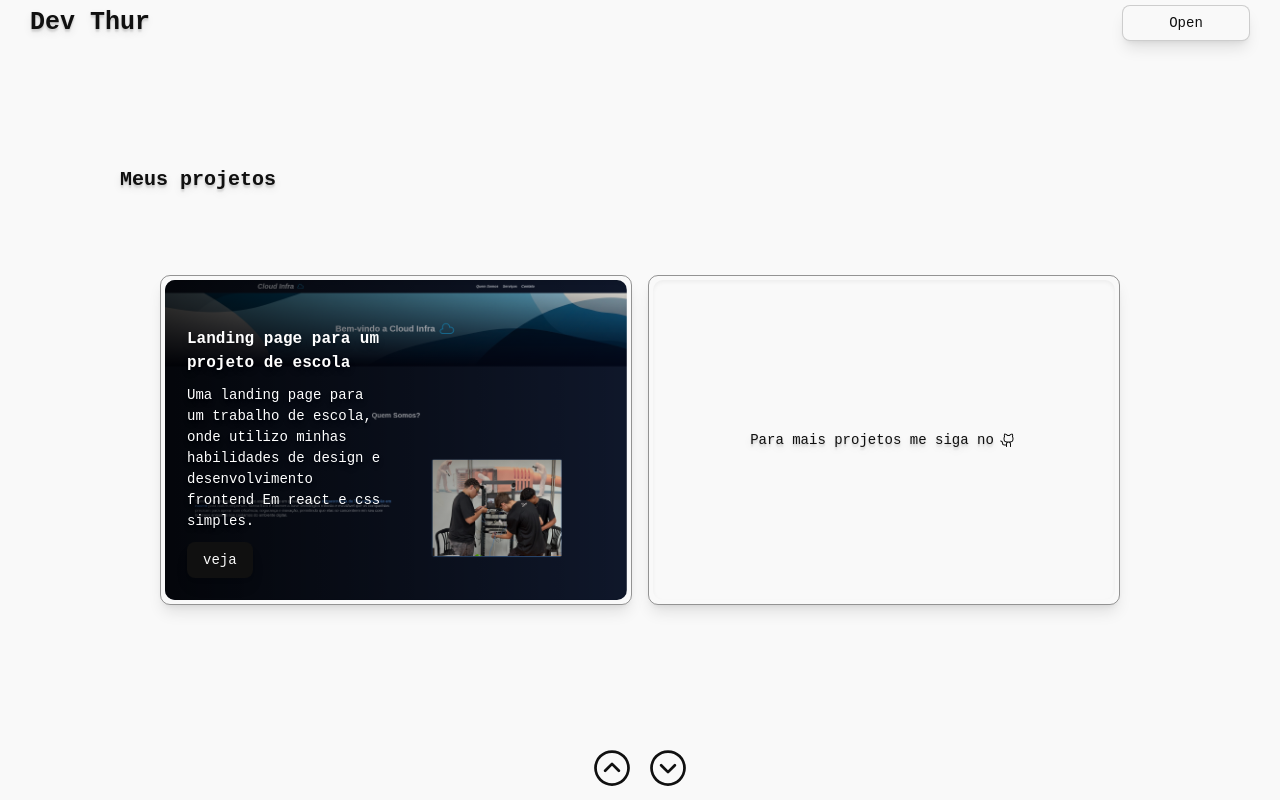
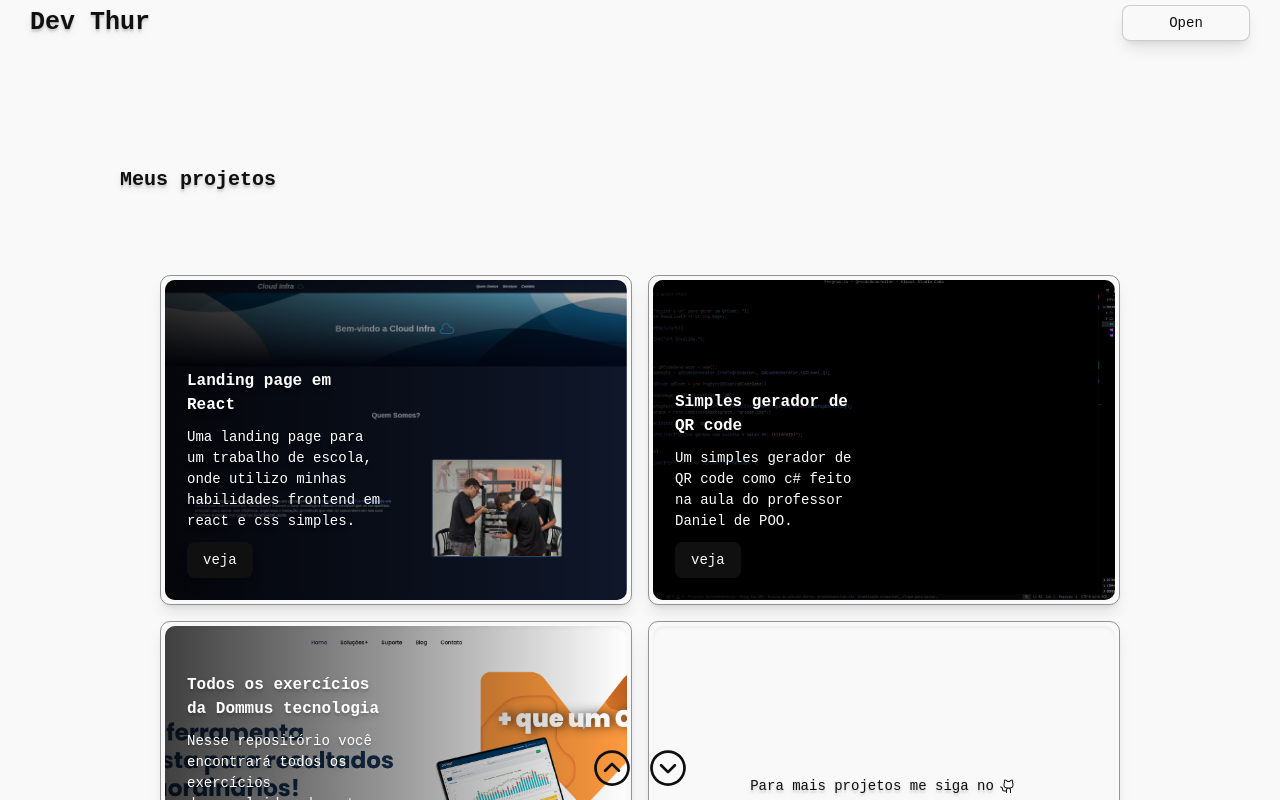
Before and after one commit to oficialThur/portfolio, a React (Vite) app: page /projetos in a window 1280 px wide. Shown: the top 800 px of the page. Built offline with nearby package versions, Linux system fonts and the light colour scheme; no server answers.

Commit message:
- Arthur Henrique: reta final

```diff
--- a/src/router/Contact.tsx
+++ b/src/router/Contact.tsx
@@ -21,13 +21,13 @@ const Contact = () => {
                             <Link to="https://www.linkedin.com/in/arthur-henrique-072354303/">
                                 <LinkedinLogoIcon className='text-shadow-lg hover:bg-[#101010]/10 w-6 h-6 p-0.5 rounded-full transition duration-200 delay-200' />
                             </Link>
-                            <Link to="https://www.linkedin.com/in/arthur-henrique-072354303/">
+                            <Link to="https://github.com/oficialThur">
                                 <GithubLogoIcon className='text-shadow-lg hover:bg-[#101010]/10 w-6 h-6 p-0.5 rounded-full transition duration-200 delay-200' />
                             </Link>
-                            <Link to="https://www.linkedin.com/in/arthur-henrique-072354303/">
+                            <Link to="https://www.instagram.com/dev_thur/">
                                 <InstagramLogoIcon className='text-shadow-lg hover:bg-[#101010]/10 w-6 h-6 p-0.5 rounded-full transition duration-200 delay-200' />
                             </Link>
-                            <Link to="https://www.linkedin.com/in/arthur-henrique-072354303/">
+                            <Link to="https://wa.me/5531975444750">
                                 <WhatsappLogoIcon className='text-shadow-lg hover:bg-[#101010]/10 w-6 h-6 p-0.5 rounded-full transition duration-200 delay-200' />
                             </Link>
                         </ul>
--- a/src/router/Projects.tsx
+++ b/src/router/Projects.tsx
@@ -3,6 +3,8 @@ import { Button } from "@/components/ui/button"
 import { Link } from "react-router-dom"
 import { useState } from "react"
 import cloudInfraBg from "../../assets/image/Screenshot 2026-03-30 at 13-38-34 Cloud Infra.png"
+import QRcodeBg from "../../assets/image/CodeQR.png"
+import ExDommusBg from "../../assets/image/Screenshot 2026-03-30 at 14-19-10 CRM Imobiliário Dommus tecnologia para vender mais e melhor.png"
 
 const Projects = () => {
 
@@ -10,10 +12,24 @@ const Projects = () => {
     {
       id: 1,
       background: cloudInfraBg,
-      title: 'Landing page para um projeto de escola ',
-      description: 'Uma landing page para um trabalho de escola, onde utilizo minhas habilidades de design e desenvolvimento frontend Em react e css simples.',
-      link: '',
+      title: 'Landing page em React',
+      description: 'Uma landing page para um trabalho de escola, onde utilizo minhas habilidades frontend em react e css simples.',
+      link: 'https://github.com/oficialThur/Cloudinfra-project',
     },
+    {
+      id: 2,
+      background: QRcodeBg,
+      title: 'Simples gerador de QR code',
+      description: 'Um simples gerador de QR code como c# feito na aula do professor Daniel de POO.',
+      link: 'https://github.com/oficialThur/QrcodeGenereitor',
+    },
+    {
+      id: 3,
+      background: ExDommusBg,
+      title: 'Todos os exercícios da Dommus tecnologia',
+      description: 'Nesse repositório você encontrará todos os exercícios desenvolvidos durante o meu tempo na como estagiário na Dommus tecnologia.',
+      link: 'https://github.com/oficialThur/Ex_Dommus',
+    }
   ]);
 
   return (
@@ -45,7 +61,7 @@ const Projects = () => {
           <div className="shadow-lg shadow-black-100 border border-input rounded-lg w-full flex justify-center items-center md:row-span-3 p-1">
             <div className="w-full h-80 max-h-80 flex justify-center items-center rounded-lg inset-shadow-sm inset-shadow-black-900 gap-1">
               <p className="text-shadow-lg text-shadow-black-100">Para mais projetos me siga no</p>
-              <Link to="https://www.linkedin.com/in/arthur-henrique-072354303/">
+              <Link to="https://github.com/oficialThur">
                 <GithubLogoIcon className='w-5 h-5 text-shadow-lg text-shadow-black-100 shadow-black-900 hover:bg-[#101010]/10 p-0.5 rounded-full transition duration-200 delay-200' />
               </Link>
             </div>
```
Also changed, not shown: assets/image/CodeQR.png (added), assets/image/Screenshot 2026-03-30 at 14-19-10 CRM Imobiliário Dommus tecnologia para vender mais e melhor.png (added).
